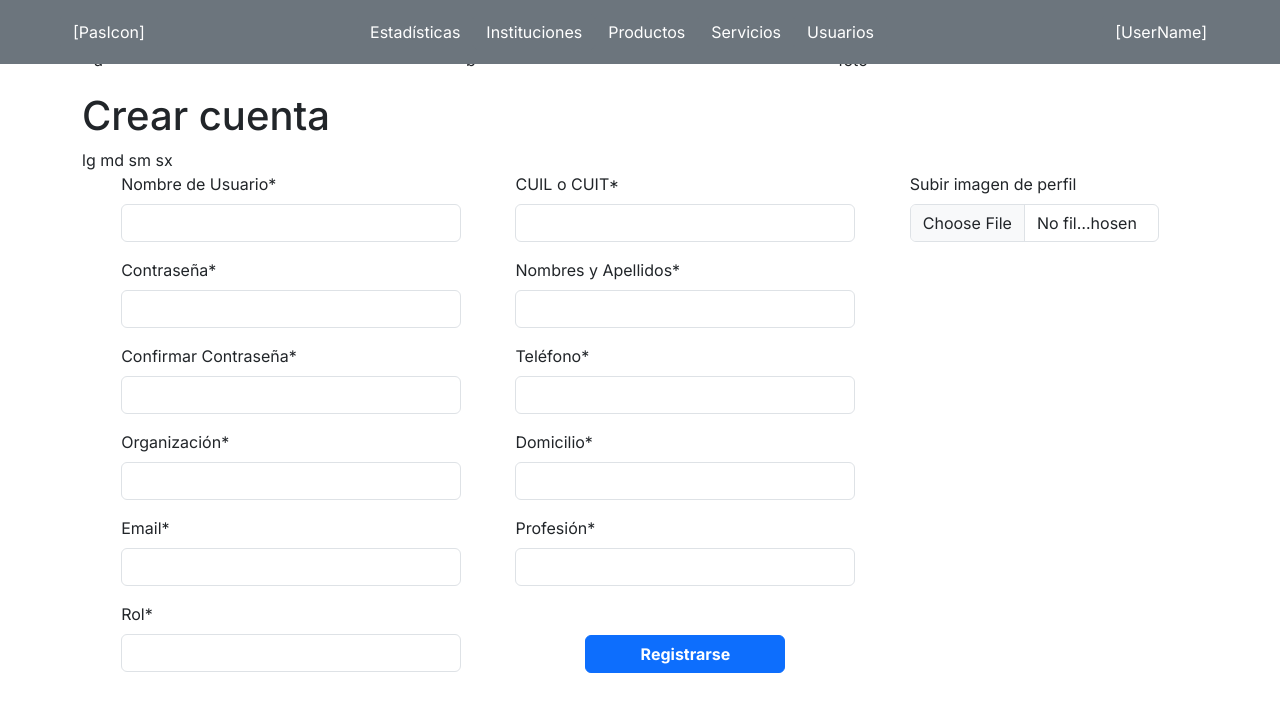
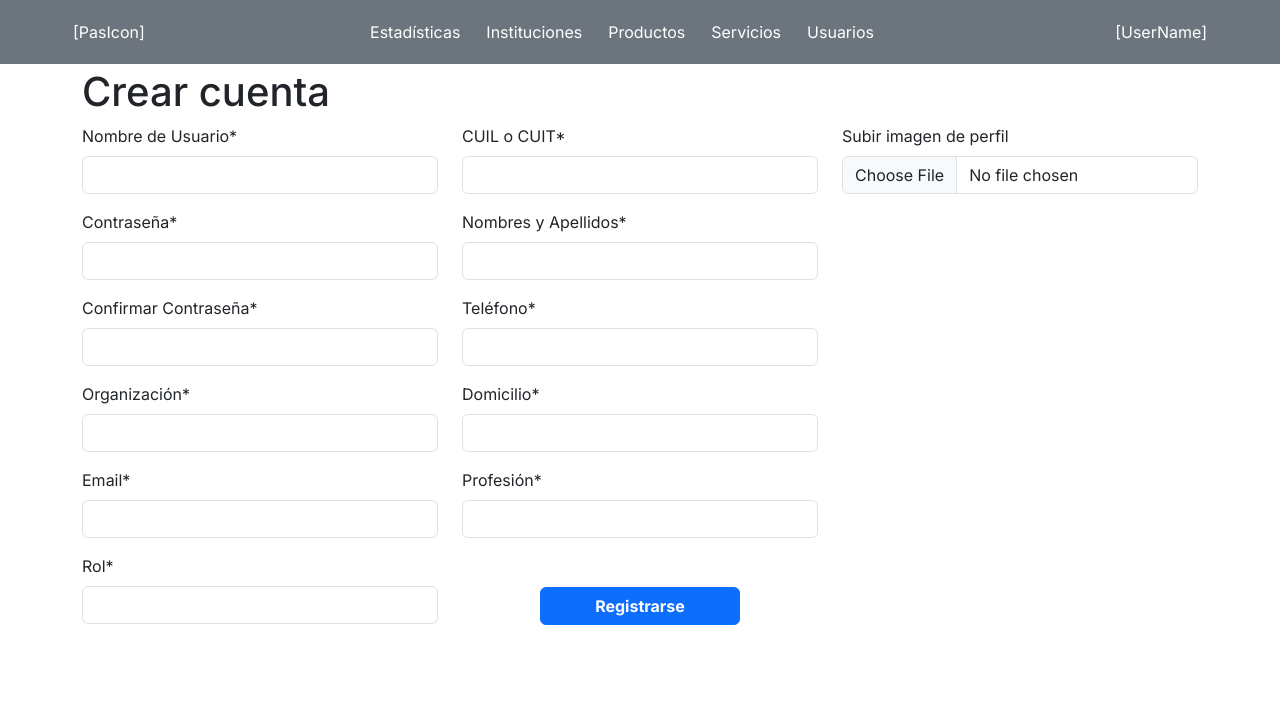
Before and after one commit to dreschpedro/proyectoPas, a Next.js app in the folder client/: page /usuarios/usuarioCreate in a window 1280 px wide. Shown: the top 712 px of the page. Built offline with nearby package versions, Linux system fonts and the light colour scheme; no server answers.

Commit message:
front grid usercreate

```diff
--- a/client/app/usuarios/usuarioCreate/page.jsx
+++ b/client/app/usuarios/usuarioCreate/page.jsx
@@ -4,6 +4,8 @@ import React, { useState, useEffect } from 'react';
 import { Form, Button, InputGroup } from 'react-bootstrap';
 import instance from '@/app/axiosConfig';
 import { Container } from 'react-bootstrap';
+import Row from 'react-bootstrap/Row';
+import Col from 'react-bootstrap/Col';
 
 function RegistroUsuarios() {
   const roles = ['Data-Entry', 'Administrador', 'Consultor'];
@@ -44,27 +46,19 @@ function RegistroUsuarios() {
 
   return (
 <>
-    <div className="container">
-    <div className="row">
-      <div className="col-4 col-xs-12">a</div>
-      <div className="col-4 col-xs-12">b</div>
-      <div className="col-2 col-xs-12">foto</div>
-    </div>
-  </div>
+
 
 
 <Form onSubmit={handleSubmit} >
 
       <h1 style={{ marginTop: '20px' }}>Crear cuenta</h1>
-lg md sm sx
 
 
 
-      <Container className='d-flex flex-wrap'>
+      <Row>
+        <Col md>
 
-
-        <Container className='col-4'>
-          <Form.Group controlId="formtext">
+        <Form.Group controlId="formtext">
             <Form.Group className="mb-3" controlId="exampleForm.ControlInput1">
               <Form.Label>Nombre de Usuario*</Form.Label>
               <Form.Control type="text" placeholder="" />
@@ -107,10 +101,14 @@ lg md sm sx
             </Form.Group>
           </Form.Group>
 
-        </Container>
+        </Col>
 
-        <Container className='col-4'>
-          <Form.Group controlId="formCuilt">
+
+
+
+        <Col md>
+
+        <Form.Group controlId="formCuilt">
             <Form.Group className="mb-3" controlId="exampleForm.ControlInput1">
               <Form.Label>CUIL o CUIT*</Form.Label>
               <Form.Control type="text" placeholder="" />
@@ -152,18 +150,19 @@ lg md sm sx
             </Button>
           </div>
 
-        </Container>
+
+        </Col>
 
 
-        <Container className='col-3'>
-          <Form.Group controlId="formFile">
+        <Col md={{ order: 'last' }} xs={{ order: 'first' }}>
+
+        <Form.Group controlId="formFile">
             <Form.Label>Subir imagen de perfil</Form.Label>
             <Form.Control type="file" onChange={handleImageUpload} />
           </Form.Group>
-        </Container>
 
-      </Container>
-
+        </Col>
+      </Row>
 
     </Form>
     </>
```
